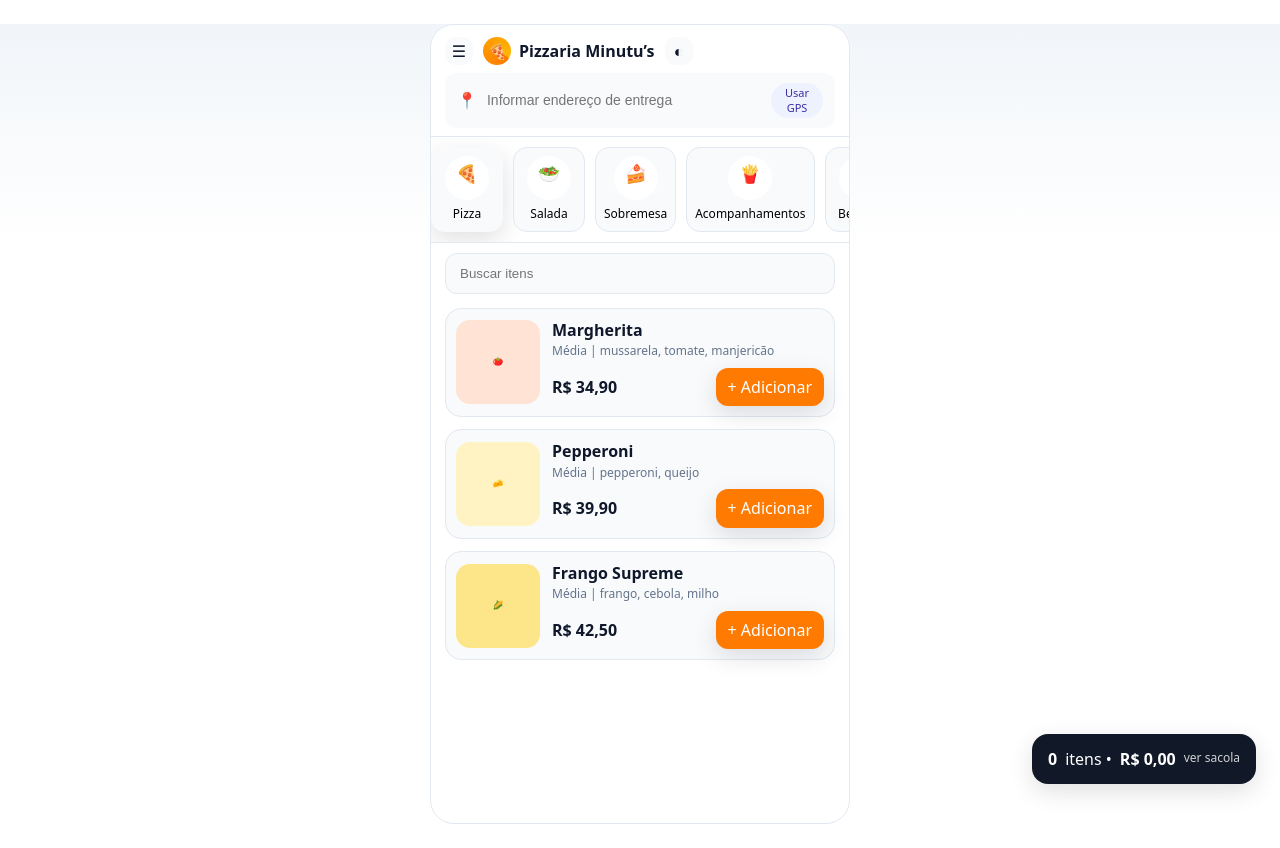
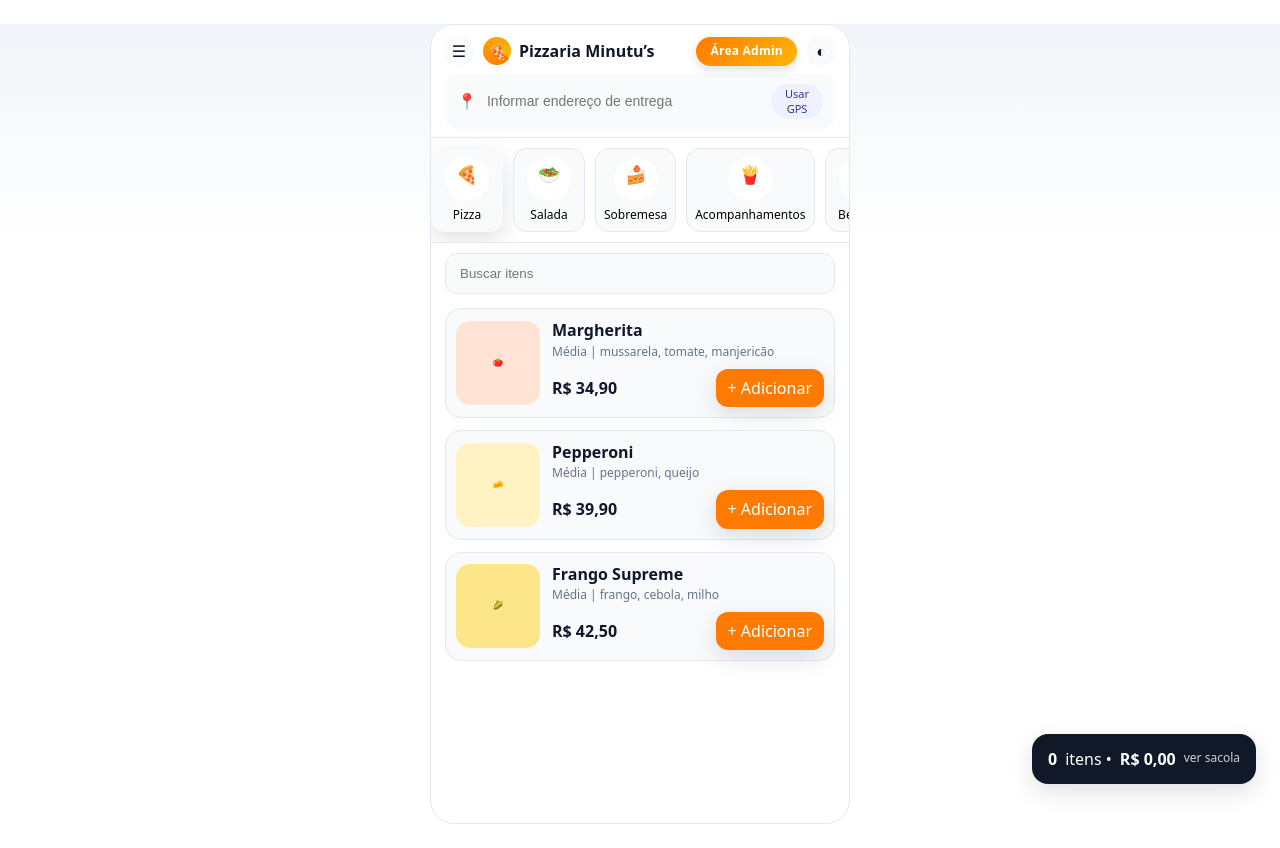
Before and after one commit to BrunoMNoronha/delivery, a React (Vite) app: page / in a window 1280 px wide. Built offline with nearby package versions, Linux system fonts and the light colour scheme; no server answers.

Commit message:
Add admin link to header topbar

```diff
--- a/src/components/Header.tsx
+++ b/src/components/Header.tsx
@@ -1,4 +1,5 @@
 import type { ChangeEventHandler, FC } from 'react';
+import { Link } from 'react-router-dom';
 import type { GeolocationStatus } from '../hooks/useGeolocation';
 import styles from '../styles/Header.module.css';
 
@@ -55,6 +56,13 @@ const Header: FC<HeaderProps> = ({
           <div className={styles.mark}>🍕</div>
           <div>Pizzaria Minutu’s</div>
         </div>
+        <Link
+          to="/admin/login"
+          className={styles.adminLink}
+          aria-label="Ir para login administrativo"
+        >
+          Área Admin
+        </Link>
         <button type="button" className={styles.iconButton} onClick={handleThemeClick} aria-label="Alternar tema">
           ◐
         </button>
--- a/src/styles/Header.module.css
+++ b/src/styles/Header.module.css
@@ -11,6 +11,35 @@
   display: flex;
   align-items: center;
   gap: 10px;
+}
+
+.adminLink {
+  margin-left: auto;
+  padding: 6px 14px;
+  border-radius: 999px;
+  background: linear-gradient(135deg, var(--brand), var(--brand-2));
+  color: #fff;
+  font-size: 12px;
+  font-weight: 600;
+  text-decoration: none;
+  letter-spacing: 0.02em;
+  box-shadow: 0 4px 10px rgba(0, 0, 0, 0.12);
+  transition: transform 0.15s ease, box-shadow 0.15s ease;
+}
+
+.adminLink:hover {
+  transform: translateY(-1px);
+  box-shadow: 0 6px 16px rgba(0, 0, 0, 0.14);
+}
+
+.adminLink:focus-visible {
+  outline: 2px solid var(--brand-2);
+  outline-offset: 2px;
+}
+
+.adminLink:active {
+  transform: translateY(0);
+  box-shadow: 0 3px 8px rgba(0, 0, 0, 0.18);
 }
 
 .iconButton {
```
